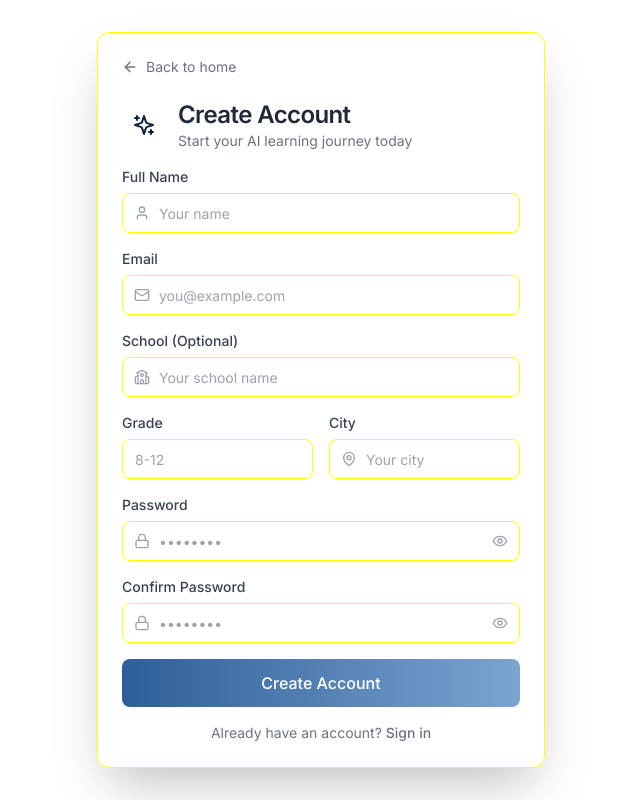
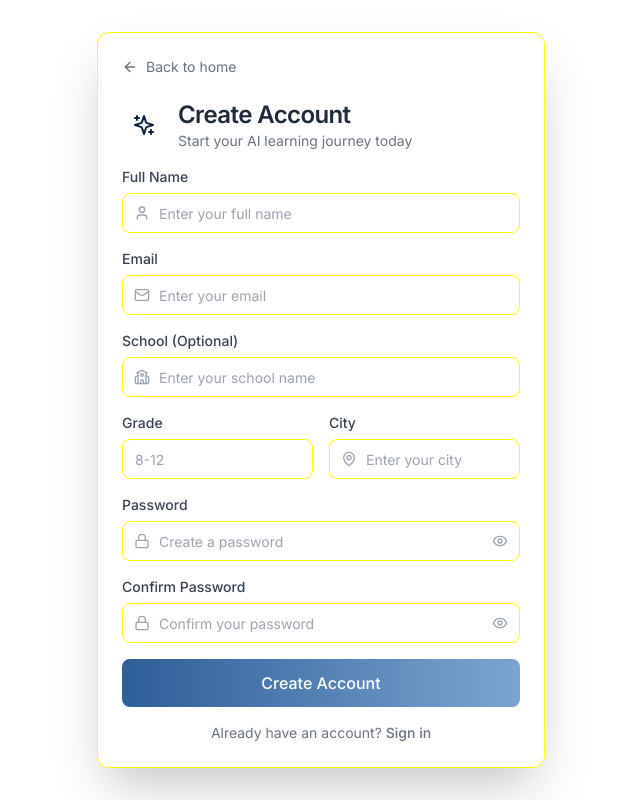
Before and after one commit to anurag2417/nexlab, a React (Vite) app in the folder client/: page /register in a window 1280 px wide. Shown: the whole page, without its empty margins (319-959 px from the left). Built offline with nearby package versions, Linux system fonts and the light colour scheme.

Commit message:
fix: Remove all default/demo login credentials

```diff
--- a/client/src/api/auth.js
+++ b/client/src/api/auth.js
@@ -1,32 +1,42 @@
 import apiClient from './client';
 
 export const authAPI = {
-  login: async (data) => {
-    const response = await apiClient.post('/auth/login', data);
+  // Register a new user - Real API call
+  register: async (userData) => {
+    const response = await apiClient.post('/auth/register', userData);
     return response.data;
   },
 
-  register: async (data) => {
-    const response = await apiClient.post('/auth/register', data);
+  // Login user - Real API call
+  login: async (credentials) => {
+    const response = await apiClient.post('/auth/login', credentials);
     return response.data;
   },
 
-  logout: async () => {
-    await apiClient.post('/auth/logout');
-    localStorage.removeItem('token');
-    localStorage.removeItem('user');
-  },
-
+  // Get current user - Real API call
   getCurrentUser: async () => {
     const response = await apiClient.get('/auth/me');
     return response.data;
   },
 
+  // Logout user
+  logout: async () => {
+    try {
+      await apiClient.post('/auth/logout');
+    } catch (error) {
+      // Ignore logout errors
+    }
+    localStorage.removeItem('token');
+    localStorage.removeItem('user');
+  },
+
+  // Forgot password
   forgotPassword: async (email) => {
     const response = await apiClient.post('/auth/forgot-password', { email });
     return response.data;
   },
 
+  // Reset password
   resetPassword: async (token, password) => {
     const response = await apiClient.post(`/auth/reset-password/${token}`, { password });
     return response.data;
--- a/client/src/pages/Login.jsx
+++ b/client/src/pages/Login.jsx
@@ -25,6 +25,10 @@ const Login = () => {
     formState: { errors },
   } = useForm({
     resolver: zodResolver(loginSchema),
+    defaultValues: {
+      email: '', // Empty - No default
+      password: '', // Empty - No default
+    },
   });
 
   useEffect(() => {
@@ -86,7 +90,7 @@ const Login = () => {
                   <Mail className="absolute left-3 top-1/2 -translate-y-1/2 h-4 w-4 text-gray-400" />
                   <Input
                     type="email"
-                    placeholder="you@example.com"
+                    placeholder="Enter your email"
                     error={errors.email?.message}
                     className="pl-9 bg-white border-powderBlush/50 text-gray-800 placeholder:text-gray-400 focus:border-roseKiss focus:ring-2 focus:ring-roseKiss/20"
                     {...register('email')}
@@ -100,7 +104,7 @@ const Login = () => {
                   <Lock className="absolute left-3 top-1/2 -translate-y-1/2 h-4 w-4 text-gray-400" />
                   <Input
                     type={showPassword ? 'text' : 'password'}
-                    placeholder="••••••••"
+                    placeholder="Enter your password"
                     error={errors.password?.message}
                     className="pl-9 pr-10 bg-white border-powderBlush/50 text-gray-800 placeholder:text-gray-400 focus:border-roseKiss focus:ring-2 focus:ring-roseKiss/20"
                     {...register('password')}
--- a/client/src/pages/Register.jsx
+++ b/client/src/pages/Register.jsx
@@ -24,6 +24,15 @@ const Register = () => {
     formState: { errors },
   } = useForm({
     resolver: zodResolver(registerSchema),
+    defaultValues: {
+      name: '', // Empty - No default
+      email: '', // Empty - No default
+      password: '', // Empty - No default
+      confirmPassword: '', // Empty - No default
+      school: '', // Empty - No default
+      grade: '', // Empty - No default
+      city: '', // Empty - No default
+    },
   });
 
   const password = watch('password');
@@ -87,7 +96,7 @@ const Register = () => {
                   <User className="absolute left-3 top-1/2 -translate-y-1/2 h-4 w-4 text-gray-400" />
                   <Input
                     type="text"
-                    placeholder="Your name"
+                    placeholder="Enter your full name"
                     error={errors.name?.message}
                     className="pl-9 bg-white border-powderBlush/50 text-gray-800 placeholder:text-gray-400 focus:border-roseKiss focus:ring-2 focus:ring-roseKiss/20"
                     {...register('name')}
@@ -101,7 +110,7 @@ const Register = () => {
                   <Mail className="absolute left-3 top-1/2 -translate-y-1/2 h-4 w-4 text-gray-400" />
                   <Input
                     type="email"
-                    placeholder="you@example.com"
+                    placeholder="Enter your email"
                     error={errors.email?.message}
                     className="pl-9 bg-white border-powderBlush/50 text-gray-800 placeholder:text-gray-400 focus:border-roseKiss focus:ring-2 focus:ring-roseKiss/20"
                     {...register('email')}
@@ -115,7 +124,7 @@ const Register = () => {
                   <School className="absolute left-3 top-1/2 -translate-y-1/2 h-4 w-4 text-gray-400" />
                   <Input
                     type="text"
-                    placeholder="Your school name"
+                    placeholder="Enter your school name"
                     error={errors.school?.message}
                     className="pl-9 bg-white border-powderBlush/50 text-gray-800 placeholder:text-gray-400 focus:border-roseKiss focus:ring-2 focus:ring-roseKiss/20"
                     {...register('school')}
@@ -140,7 +149,7 @@ const Register = () => {
                     <MapPin className="absolute left-3 top-1/2 -translate-y-1/2 h-4 w-4 text-gray-400" />
                     <Input
                       type="text"
-                      placeholder="Your city"
+                      placeholder="Enter your city"
                       error={errors.city?.message}
                       className="pl-9 bg-white border-powderBlush/50 text-gray-800 placeholder:text-gray-400 focus:border-roseKiss focus:ring-2 focus:ring-roseKiss/20"
                       {...register('city')}
@@ -155,7 +164,7 @@ const Register = () => {
                   <Lock className="absolute left-3 top-1/2 -translate-y-1/2 h-4 w-4 text-gray-400" />
                   <Input
                     type={showPassword ? 'text' : 'password'}
-                    placeholder="••••••••"
+                    placeholder="Create a password"
                     error={errors.password?.message}
                     className="pl-9 pr-10 bg-white border-powderBlush/50 text-gray-800 placeholder:text-gray-400 focus:border-roseKiss focus:ring-2 focus:ring-roseKiss/20"
                     {...register('password')}
@@ -176,7 +185,7 @@ const Register = () => {
                   <Lock className="absolute left-3 top-1/2 -translate-y-1/2 h-4 w-4 text-gray-400" />
                   <Input
                     type={showConfirmPassword ? 'text' : 'password'}
-                    placeholder="••••••••"
+                    placeholder="Confirm your password"
                     error={errors.confirmPassword?.message}
                     className="pl-9 pr-10 bg-white border-powderBlush/50 text-gray-800 placeholder:text-gray-400 focus:border-roseKiss focus:ring-2 focus:ring-roseKiss/20"
                     {...register('confirmPassword')}
```
Also changed, not shown: client/src/store/authStore.js (+5 -3 lines).
